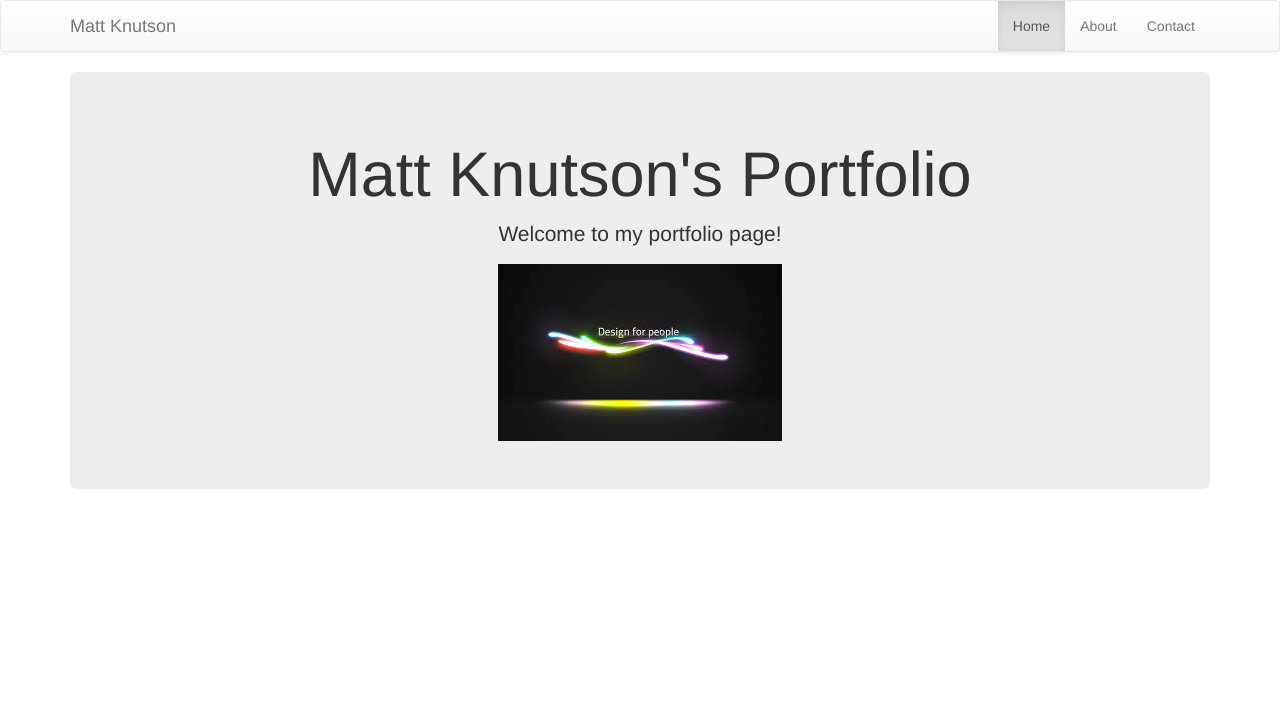
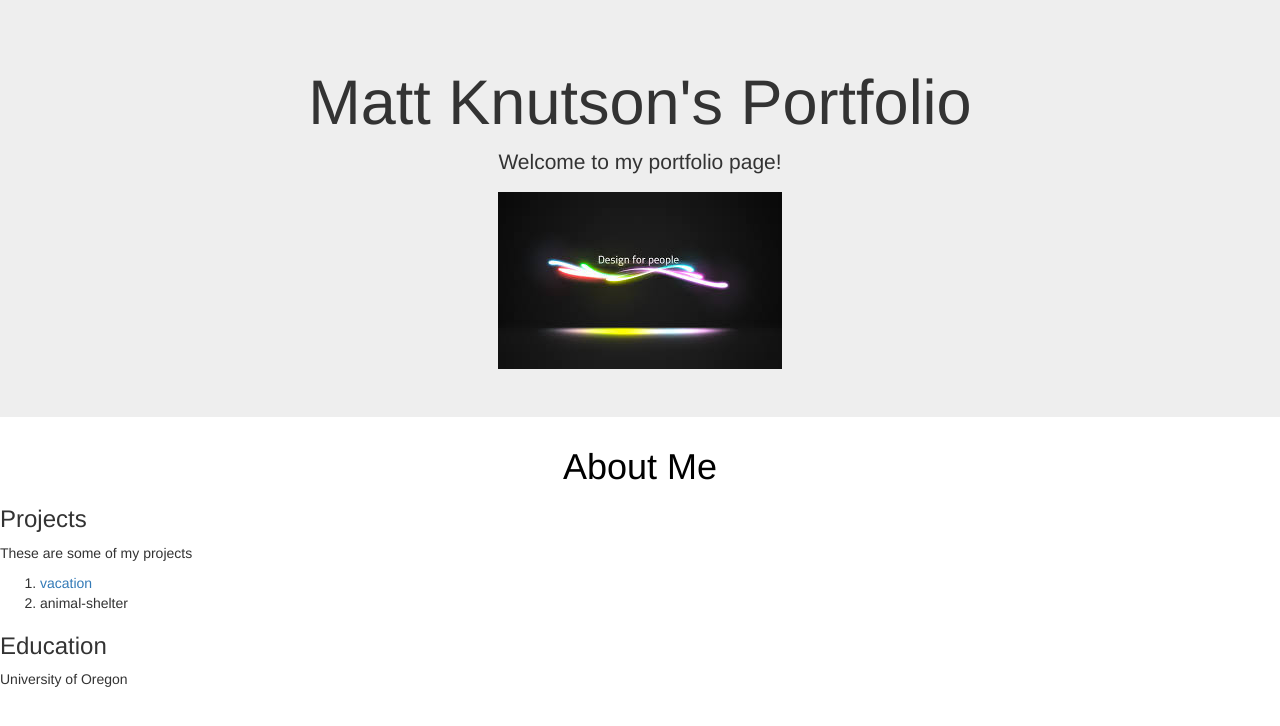
Before and after one commit to mknutgit/mknutgit.github.io, a plain HTML site: page index.html in a window 1280 px wide. Drawn offline with nearby package versions, Linux system fonts and the light colour scheme.

Commit message:
Added links to vacation project

```diff
--- a/css/style.css
+++ b/css/style.css
@@ -1,6 +1,7 @@
 
-h3 {
-  color: White;
+h1 {
+  color: black;
+  text-align: center;
 }
 .jumbotron {
 	text-align: center;
--- a/index.html
+++ b/index.html
@@ -9,32 +9,32 @@
 
 	<body>
 
-<!--Navbar-->
 
-		<div class="navbar navbar-default nabar-fixed-top">
-			<div class="container">
-				<a class="navbar-brand text-muted" href="#">Matt Knutson</a>
-				<div class="collapse navbar-collapse">
-					<Ul class="nav navbar-nav navbar-right">
-						<li class="active"><a href="#">Home</a></li>
-						<li><a href="#">About</a></li>
-						<li><a href="#">Contact</a></li>
-					</ul>
-
-				</div>
-			</div>
-		</div>
 <!--End Navbar-->
 
-<div class="container">
-	<div class="jumbotron">
+<div class="jumbotron">
+	<div class="container">
 		<h1>Matt Knutson's Portfolio</h1>
 		<p class="lead">Welcome to my portfolio page!</p>
 		<img src="img/matt.jpeg">
-		<div class="row">
+	</div>
+</div>
 
-		</div>
-	</div>
+
+<h1>About Me</h1>
+	<H3>Projects</h3>
+		<p>These are some of my projects</p>
+		<ol>
+			<li><a href="https://github.com/mknutgit/vacation.git">vacation</a></li>
+			<li>animal-shelter</li>
+		</ol>
+	<h3>Education</h3>
+	<p>University of Oregon</p>
+
+
+
+
+
 
 	</body>
 	<script src="https://code.jquery.com/jquery-1.11.3.min.js"></script>
```
